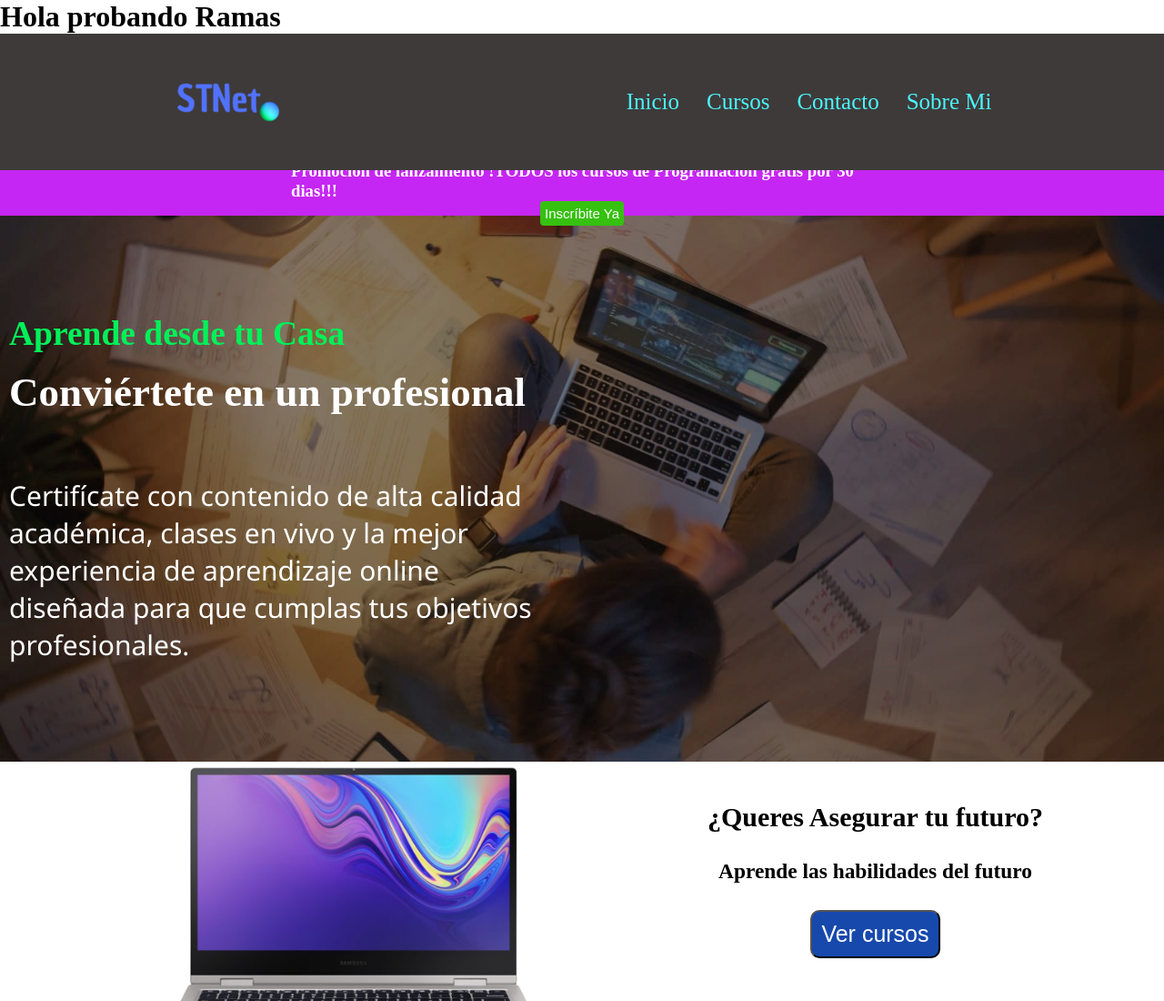
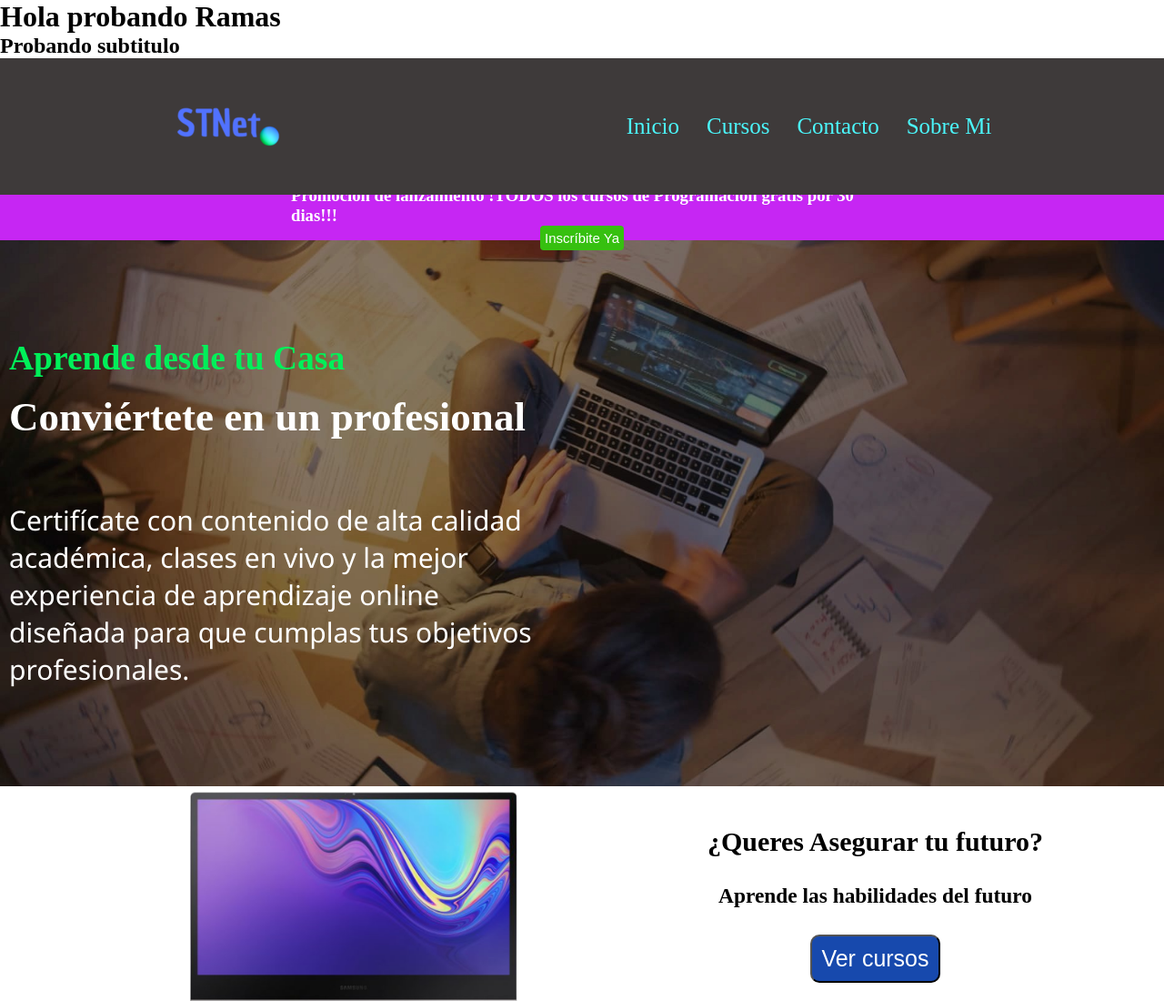
Before and after one commit to federic47/idea-Koss, a plain HTML site: page index.html in a window 1280 px wide. Shown: the top 1100 px of the page at 91% size. Drawn offline with Linux system fonts and the light colour scheme.

Commit message:
modificando html del texto

```diff
--- a/index.html
+++ b/index.html
@@ -11,6 +11,7 @@
 <body>
 
 	<h1>Hola probando Ramas</h1>
+	<H2>Probando subtitulo</H2>
 
     <!-- HEADER------------ -->
 	<header>
```
